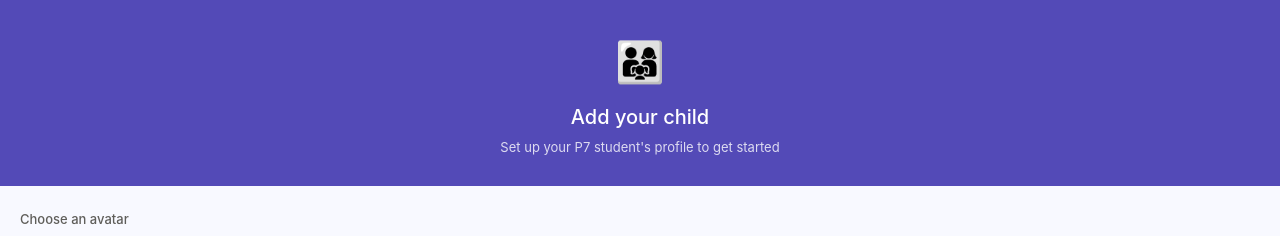
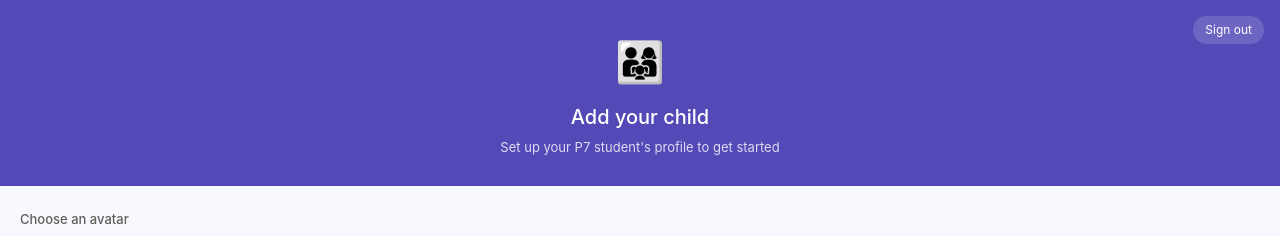
Before and after one commit to johnejalu-cell/distinction-ple-tutor, a Next.js app: page /onboarding in a window 1280 px wide. Shown: the top 236 px of the page. Built offline with nearby package versions, Linux system fonts and the light colour scheme; no server answers.

Commit message:
Update page.tsx

```diff
--- a/src/app/onboarding/page.tsx
+++ b/src/app/onboarding/page.tsx
@@ -16,6 +16,11 @@ export default function OnboardingPage() {
   const [error, setError] = useState('')
   const router = useRouter()
   const supabase = createClient()
+
+  async function handleSignOut() {
+    await supabase.auth.signOut()
+    router.push('/')
+  }
 
   async function handleCreate() {
     if (!fullName.trim()) {
@@ -53,8 +58,12 @@ export default function OnboardingPage() {
       {/* Header */}
       <div style={{
         background: '#534AB7', padding: '32px 24px 28px',
-        color: '#fff', textAlign: 'center',
+        color: '#fff', textAlign: 'center', position: 'relative',
       }}>
+        <button onClick={handleSignOut}
+          style={{ position: 'absolute', top: 16, right: 16, background: 'rgba(255,255,255,0.15)', border: 'none', color: '#fff', fontSize: 12, padding: '5px 12px', borderRadius: 20, cursor: 'pointer', fontFamily: 'inherit' }}>
+          Sign out
+        </button>
         <div style={{ fontSize: 40, marginBottom: 10 }}>👨‍👩‍👧</div>
         <div style={{ fontSize: 20, fontWeight: 500, marginBottom: 6 }}>Add your child</div>
         <div style={{ fontSize: 13, opacity: 0.8 }}>
```
